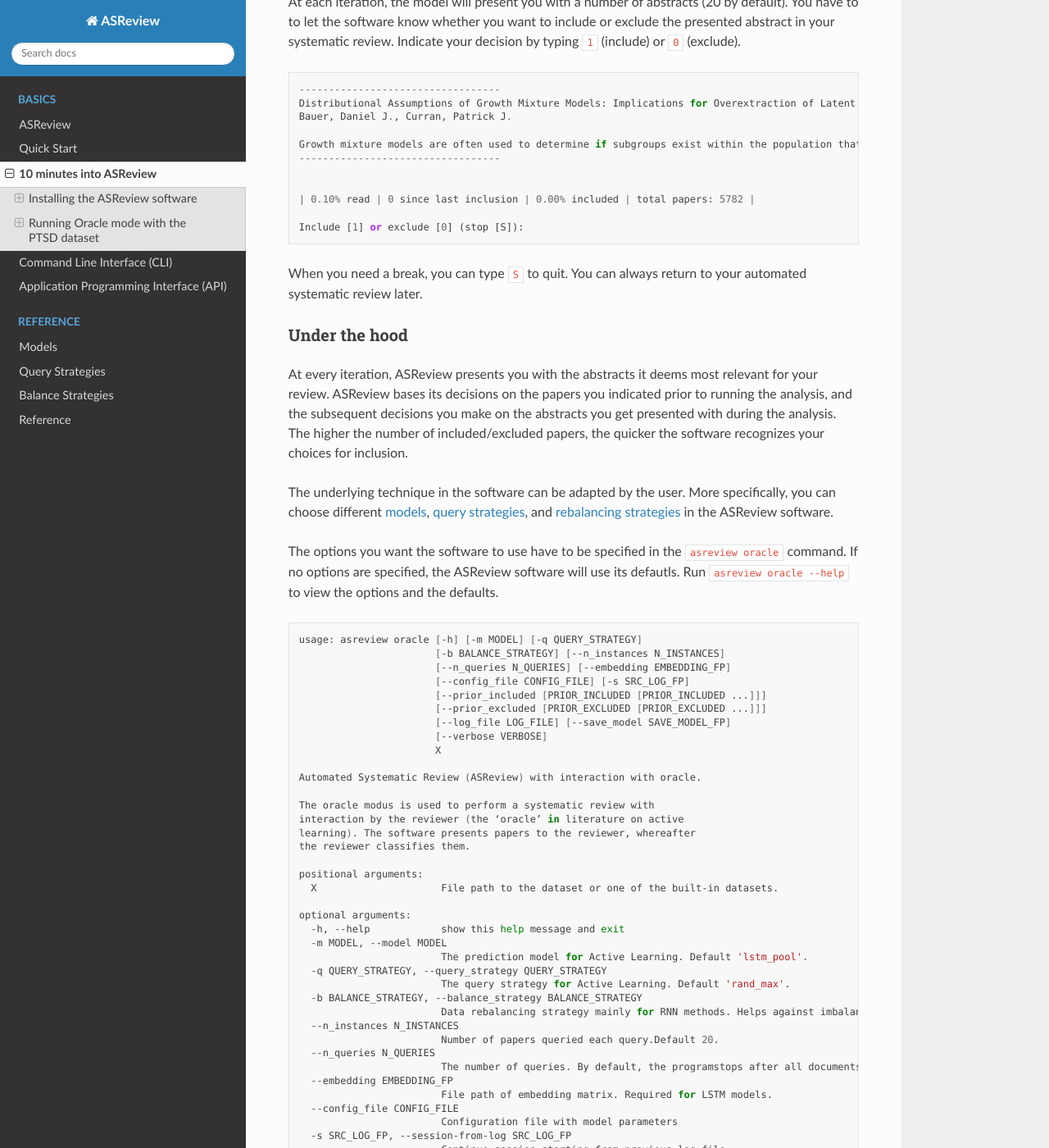
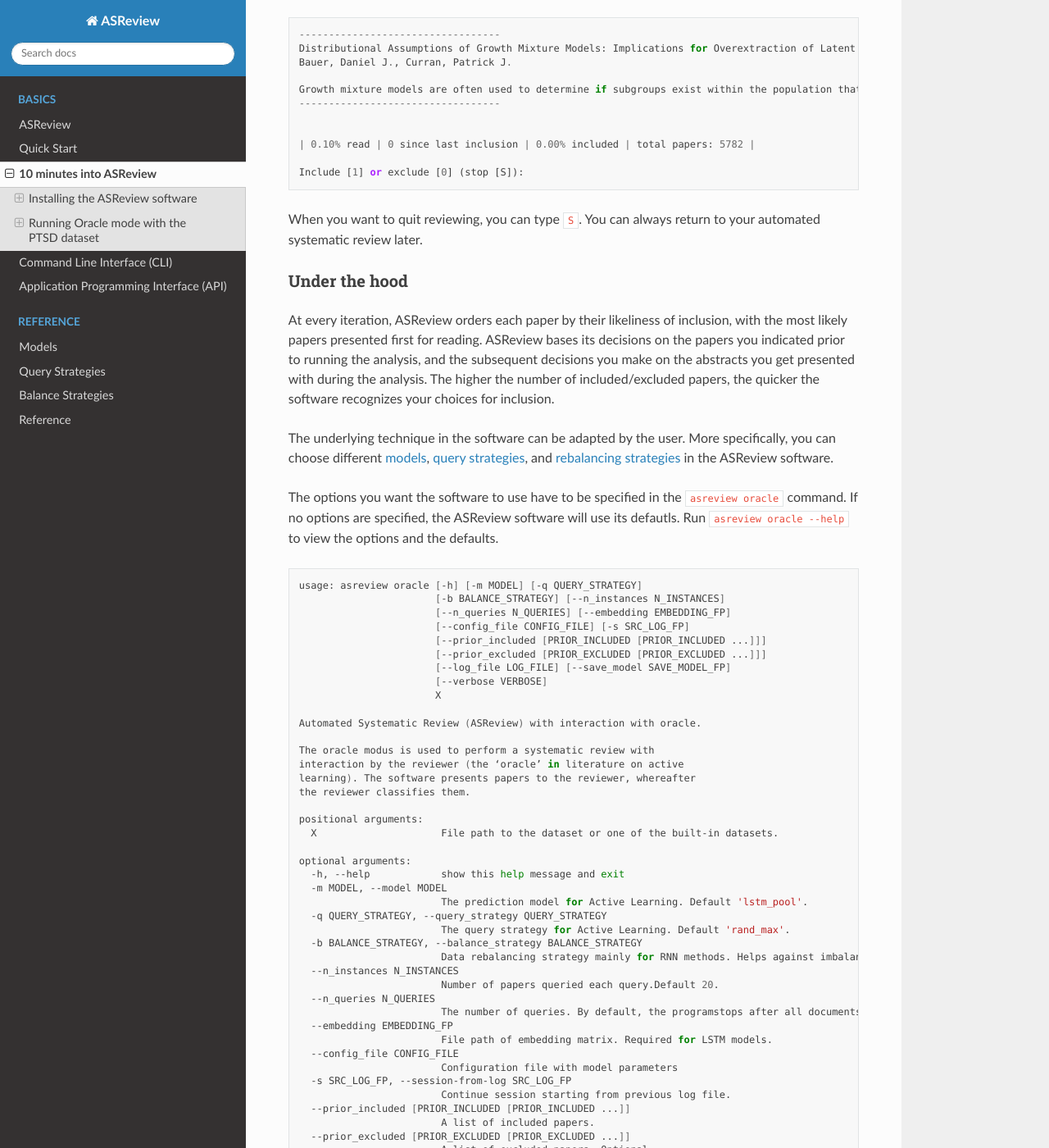
Before and after one commit to asreview/asreview, a Sphinx documentation site: the page built from docs/source/10minutes_asreview.rst, in a window 1280 px wide and 1400 px high, scrolled down 4308 px. Shown: the whole window at 82% size. Built offline with Sphinx 7.4.7 and the Read the Docs theme 2.0.0, drawn with Linux system fonts in a browser that asks for light colours; some of the changed text lies outside the part shown.

Commit message:
Update 10minutes_asreview.rst

```diff
--- a/docs/source/10minutes_asreview.rst
+++ b/docs/source/10minutes_asreview.rst
@@ -126,8 +126,8 @@
 Running Oracle mode with the PTSD dataset
 -----------------------------------------
 
-As an example, we use the PTSD dataset. This dataset contains x titles
-and abstract on PTSD. From this dataset, we want to select papers
+As an example, we use the PTSD dataset. This dataset contains titles
+and abstract of papers on post-traumatic stress disorder. From this dataset, we want to select papers
 relevant to our systematic review, without reading all the abstracts. To
 start this process, run:
 
@@ -135,9 +135,7 @@
 
     asreview oracle example_ptsd --log_file results.log
 
-.. code:: bash
 
-    asreview oracle example_ptsd -m 'nb' --log_file results.log --verbose 2
 
 The following will show on your screen:
 
@@ -255,15 +253,15 @@
 
     Include [1] or exclude [0] (stop [S]):
 
-When you need a break, you can type ``S`` to quit. You can always return
+When you want to quit reviewing, you can type ``S``. You can always return
 to your automated systematic review later.
 
 Under the hood
 ~~~~~~~~~~~~~~
 
-At every iteration, ASReview presents you with the abstracts it deems
-most relevant for your review. ASReview bases its decisions on the
-papers you indicated prior to running the analysis, and the subsequent
+At every iteration, ASReview orders each paper by their likeliness of inclusion,
+with the most likely papers presented first for reading. ASReview bases its
+decisions on the papers you indicated prior to running the analysis, and the subsequent
 decisions you make on the abstracts you get presented with during the
 analysis. The higher the number of included/excluded papers, the quicker
 the software recognizes your choices for inclusion.
@@ -336,8 +334,13 @@
 Wrapping up the Automated Systematic Review
 ~~~~~~~~~~~~~~~~~~~~~~~~~~~~~~~~~~~~~~~~~~~
 
-The ASReview software will keep presenting abstracts. When you feel like
-you have read enough, you can quit by pressing ``S``.
+The ASReview software will keep presenting abstracts.
+The longer you continue reading, the better the model will
+understand your review requirements, and the less likely any important papers
+are left not reviewed. You can stop reading abstracts at any time, by pressing ``S``.
+
+You can view the results by using the 'export to csv' option after stopping your review.
+Papers are ordered first by review order and for those not reviewed by likeliness of inclusion (most likely first).
 
 The results of your Automated Systematic Review can be found in the
 ``results.log`` file. You can open this file by running
```
